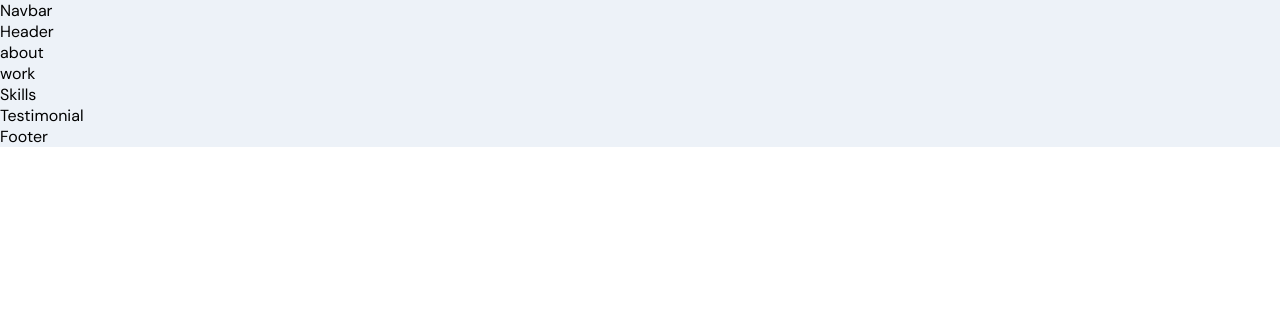
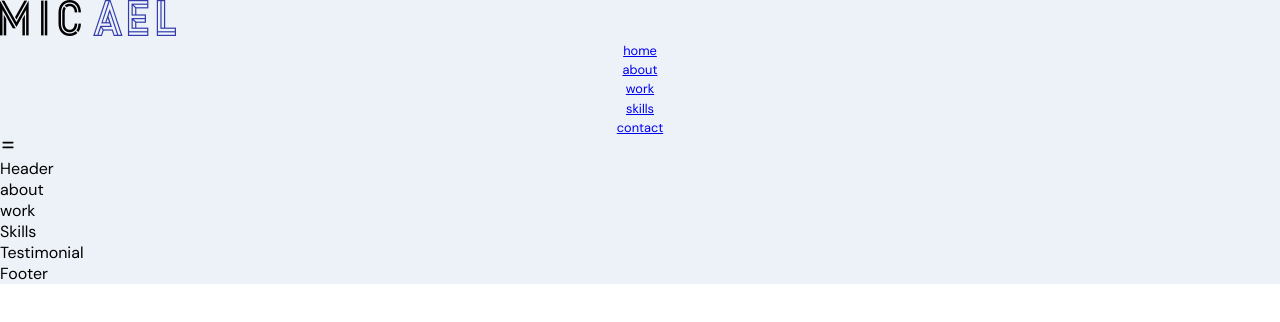
Before and after one commit to joesef1/portfolio, a React (Create React App) app: page / in a window 1280 px wide. Shown: the top 322 px of the page. Built offline with nearby package versions, Linux system fonts and the light colour scheme.

Commit message:
navbar jsx

```diff
--- a/src/components/Navbar/Navbar.jsx
+++ b/src/components/Navbar/Navbar.jsx
@@ -1,12 +1,65 @@
-import React from 'react'
+
+// export default Navbar
+import React, { useState ,useEffect} from 'react';
+import { HiMenuAlt4, HiX } from 'react-icons/hi';
+import { motion } from 'framer-motion';
+
+import { images } from '../../constants';
 import './Navbar.scss';
 
 const Navbar = () => {
+  const [toggle, setToggle] = useState(false);
+
+//
+  useEffect(() => {
+    const handleClickOutside = (event) => {
+      if (toggle && !event.target.closest('.app__navbar-menu')) {
+        setToggle(false);
+      }
+    };
+    document.addEventListener('click', handleClickOutside);
+    return () => {
+      document.removeEventListener('click', handleClickOutside);
+    };
+  }, [toggle]);
+//
   return (
-    <div>
-      Navbar
-    </div>
-  )
-}
+    <nav className="app__navbar">
+      <div className="app__navbar-logo">
+        <img src={images.logo} alt="logo" />
+      </div>
+      <ul className="app__navbar-links">
+        {['home', 'about', 'work', 'skills', 'contact'].map((item) => (
+          <li className="app__flex p-text" key={`link-${item}`}>
+            <div />
+            <a href={`#${item}`}>{item}</a>
+          </li>
+        ))}
+      </ul>
 
-export default Navbar
+      <div className="app__navbar-menu">
+        <HiMenuAlt4 onClick={() => setToggle(true)} />
+
+        {toggle && (
+          <motion.div
+            whileInView={{ x: [410, 0] }}
+            transition={{ duration: 0.85, ease: 'easeOut' }}
+          >
+            <HiX onClick={() => setToggle(false)} />
+            <ul>
+              {['home', 'about', 'work', 'skills', 'contact'].map((item) => (
+                <li key={item}>
+                  <a href={`#${item}`} onClick={() => setToggle(false)}>
+                    {item}
+                  </a>
+                </li>
+              ))}
+            </ul>
+          </motion.div>
+        )}
+      </div>
+    </nav>
+  );
+};
+
+export default Navbar;
```
Also changed, not shown: src/components/Navbar/Navbar.scss (+173 -0 lines).
